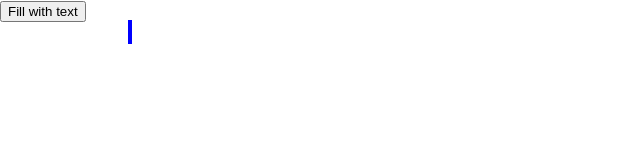
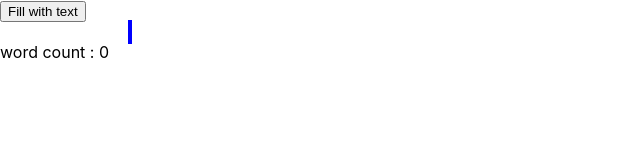
Before and after one commit to bakozetra/count-words, a React (Create React App) app: page / in a window 1280 px wide. Shown: the top 160 px of the page, without its empty margins (0-640 px from the left). Built offline with nearby package versions, Linux system fonts and the light colour scheme.

Commit message:
Add(count-words) implement word count in sentence

```diff
--- a/src/App.js
+++ b/src/App.js
@@ -18,11 +18,15 @@ Praesent pulvinar dignissim congue. Etiam accumsan augue sit amet nunc congue, q
 
 function App() {
   const [text , setText] = useState('')
+  const [sentenceWordCount ,setSentenceWordCount] = useState(0)
   const fillWithText = () => {
     setText(TEXT_TO_PROCCESS)
   }
  const sentences = text.split('.')
  const handlesentenceHover = (e) => {
+   const sentenceText = e.target.innerText
+   const countWords = sentenceText.trim().split(' ').length
+   setSentenceWordCount(countWords)
     console.log('e::::::',e.target.innerText);
  }
   return (
@@ -31,6 +35,9 @@ function App() {
       <div style={{ width: '80%' , margin:'auto'}}>{sentences.map(sentence => {
         return <span style={{ border: "2px solid blue"}} onMouseEnter={handlesentenceHover}>{sentence}</span>
       })}</div>
+      <div>
+        word count : {sentenceWordCount}
+      </div>
     </div>
   );
 }
```
